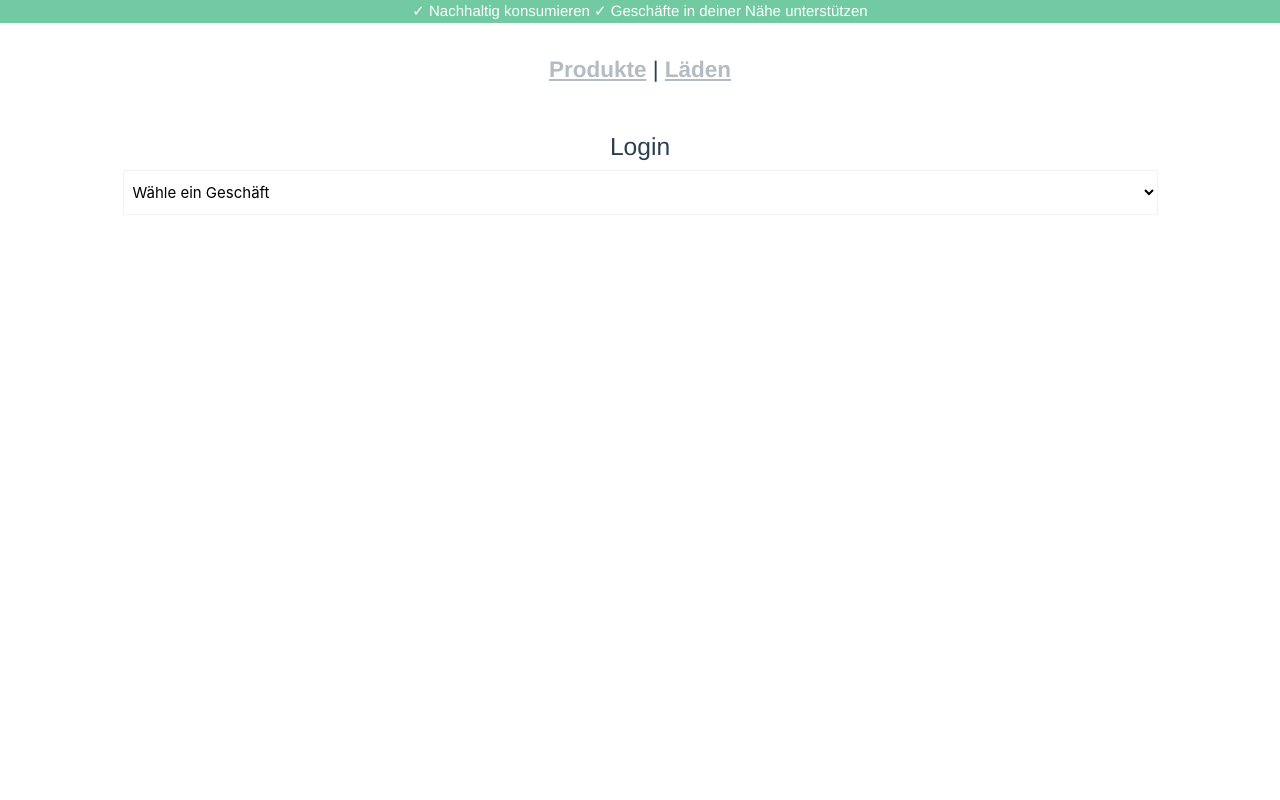
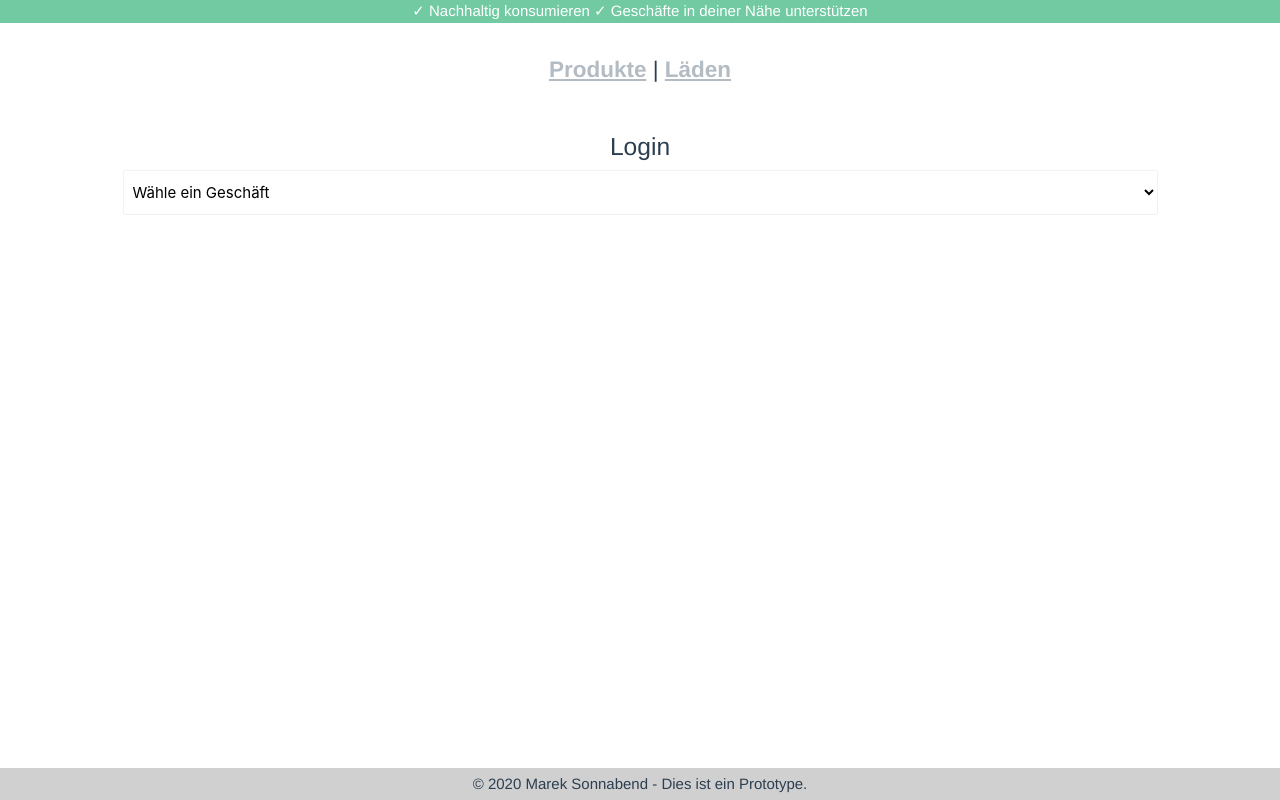
Before and after one commit to marek1/marketplace, a Vue app: page /dashboard in a window 1280 px wide. Built offline with nearby package versions, Linux system fonts and the light colour scheme.

Commit message:
Added footer

```diff
--- a/src/App.vue
+++ b/src/App.vue
@@ -10,7 +10,11 @@
       <router-link to="/shops">Läden</router-link>
     </div>
     <router-view/>
+    <div class="footer">
+      &copy; 2020 Marek Sonnabend - Dies ist ein Prototype.
+    </div>
   </div>
+
 </template>
 
 <style>
@@ -134,4 +138,13 @@
     background-color: #42b983;
     opacity: 0.5;
   }
+
+  .footer {
+    position: fixed;
+    bottom: 0;
+    left: 0;
+    padding: 5px;
+    background: #d0d0d0;
+    width: 100%;
+  }
 </style>
--- a/src/components/StatisticComponent.vue
+++ b/src/components/StatisticComponent.vue
@@ -1,7 +1,22 @@
 <template>
   <div>
+    <div>
+      <h5>
+        Besuche auf meiner Shopseite
+      </h5>
+    </div>
     <div v-if="loaded">
       <LineChart v-bind:chart-data="chartData"></LineChart>
+    </div>
+    <div>
+      <h5>
+        Letzte Suchen auf imkiez.de
+      </h5>
+      <ul class="collection">
+        <li class="collection-item" v-for="search in latestSearches" v-bind:key="search">
+          {{search}}
+        </li>
+      </ul>
     </div>
   </div>
 </template>
@@ -19,11 +34,16 @@
   })
   export default class StatisticComponent extends Vue {
     @Prop() shop: Shop;
+    private latestSearches = [];
     private loaded = false;
     private chartData: ChartData = {
       labels: [1,2,3,4,5,6,7,8,9,10,11,12,13,14,15,16,17,18,19,20,21,22,23,24,25,26,27,28,29,30,31],
       datasets: []
     };
+
+    created(): void {
+      this.latestSearches = this.$store.getters.latestSearchTerms
+    }
 
     mounted(): void {
       this.shop.visits = this.shop.visits.concat(shopVisits);
--- a/src/store/index.ts
+++ b/src/store/index.ts
@@ -16,13 +16,18 @@ export default new Vuex.Store({
   getters: {
     lastSearchTerm: state => {
       return state.searchTerms[state.searchTerms.length - 1] || '';
+    },
+    latestSearchTerms: state => {
+      return state.searchTerms.slice(state.searchTerms.length-10, state.searchTerms.length)
     }
   },
   mutations: {
     //mutating the state
     //mutations are always synchronous
     searched(state, searchTerm: string) {
-      state.searchTerms.push(searchTerm);
+      if (state.searchTerms[state.searchTerms.length - 1] !== searchTerm) {
+        state.searchTerms.push(searchTerm);
+      }
     }
   },
   actions: {
```
